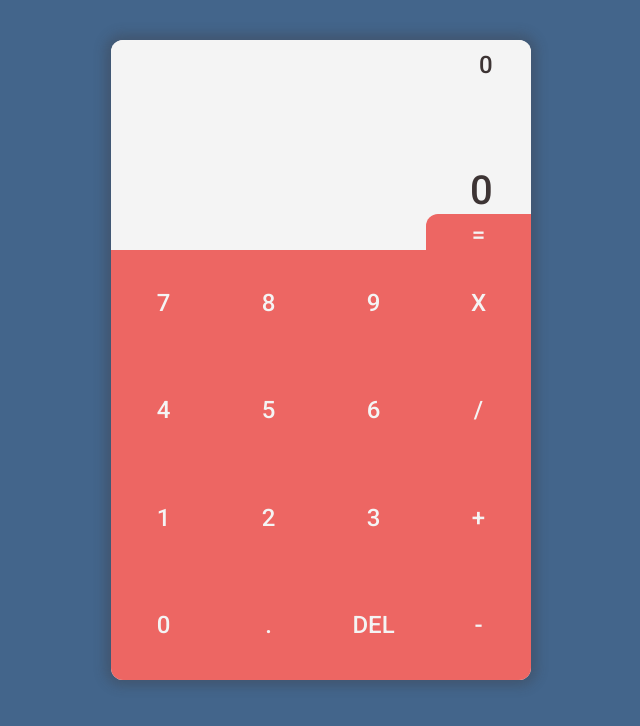
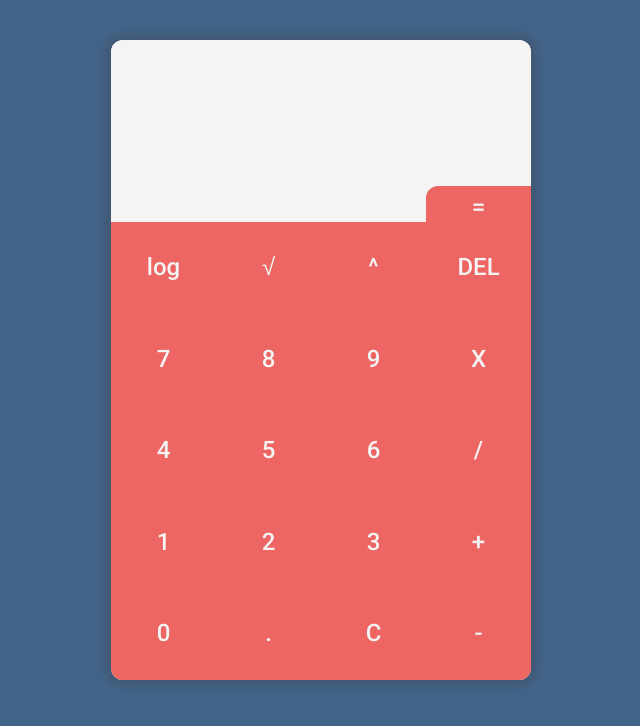
Before and after one commit to SidAbhi/Calculator, a plain HTML site: page index.html in a window 1280 px wide. Both pictures are taken after a click on the element "DEL". Shown: the whole page, without its empty margins (319-959 px from the left). Drawn offline with nearby package versions, Linux system fonts and the light colour scheme.

Commit message:
Input completed

```diff
--- a/calc.js
+++ b/calc.js
@@ -1,50 +1,100 @@
-const numB = document.querySelector('#numB');
-const numA = document.querySelector('#numA');
+const calcBox = document.querySelector('#calc');
 const showOp = document.querySelector('.showOp');
 const tempRslt = document.querySelector('#result');
-let numValA = 0;
-let numValB = 0;
+let num = [0, 0];
+let rsltVal = 0;
+let overwrite = true;
 const btnNum = [...document.querySelectorAll('.Num')];
 const btnOp = [...document.querySelectorAll('.Op')];
 let operator = '';
 
-function inputNum() {
-    val = document.querySelector(`#${this.id}`).dataset.value;
-    if(numB.textContent === '0') {
-        numB.textContent = val;
-    } else if(numB.textContent.length < 16){
-        numB.textContent = `${numB.textContent}${val}`;
-    };
-    numValB = parseInt(numB.textContent);
-    console.log(numValB);
-}
 
-function show() {
-    if(operator === 'plus') {
-        showOp.textContent = `+`;
-    } else if(operator === 'neg') {
-        showOp.textContent = `-`;
-    } else if(operator === 'mult') {
-        showOp.textContent = `x`;
-    } else if(operator === 'div') {
-        showOp.textContent = `/`;
+function clear() {
+    calcBox.textContent = '0';
+    num = [0, 0];
+    rsltVal = 0;
+    operator = '';
+    overwrite = true;
+};
+
+function valExt() {
+    str = calcBox.textContent.replace(/[\slog()]/g,'');
+    num = str.split(/[-+x^√\/]/);
+    for (i=0; i<num.length; i++) {
+        num[i] = parseInt(num[i]);
     };
 };
 
-function result() {
-    numB.textContent = `0`;
-    numValA = numValB;
-    operator = document.querySelector(`#${this.id}`).id;
-    numA.textContent = `${numValB}`;
-    console.log(operator);
+function calc() {
+    valExt();
 
+};
 
+function del() {
+    if (Number.isNaN(num[1]) || operator === 'log') {
+        calcBox.textContent = calcBox.textContent.replace(/[-+x^√\/\slog()]/g,'');
+    } else {
+        calcBox.textContent = calcBox.textContent.slice(0, -1);
+    };
+    valExt();
 }
 
-btnNum.forEach(num => {
-    num.addEventListener('click', inputNum);
+function inputNum() {
+    nmpad = document.querySelector(`#${this.id}`).dataset.val;
+    if(overwrite === true) {
+        calcBox.textContent = `${nmpad}`;
+        overwrite = false;
+    } else if(operator === 'log'){
+        valExt();
+        calcBox.textContent = `log(${num[0]}${nmpad})`
+    } else {
+        calcBox.textContent = `${calcBox.textContent}${nmpad}`;
+    }
+    valExt();
+};
+
+function inputOp() {
+    overwrite = false;
+    oppad = document.querySelector(`#${this.id}`).id;
+    opc = calcBox.textContent.replace(/[^-+x^√\/l]/g,"").length;
+    if(oppad === 'plus') {
+        calcBox.textContent = `${calcBox.textContent} + `;
+        operator = oppad;
+    } else if(oppad === 'neg') {
+        calcBox.textContent = `${calcBox.textContent} - `;
+        operator = oppad;
+    } else if(oppad === 'mult') {
+        calcBox.textContent = `${calcBox.textContent} x `;
+        operator = oppad;
+    } else if(oppad === 'div') {
+        calcBox.textContent = `${calcBox.textContent} / `;
+        operator = oppad;
+    } else if(oppad === 'sqrt') {
+        calcBox.textContent = `${calcBox.textContent} √ `;
+        operator = oppad;
+    } else if(oppad === 'pwr') {
+        calcBox.textContent = `${calcBox.textContent} ^ `;
+        operator = oppad;
+    } else if(oppad === 'log') {
+        calcBox.textContent = `log(${calcBox.textContent})`;
+        operator = oppad;
+    } else if(oppad === 'clear'){
+        clear();
+    } else if(oppad === 'del') {
+        valExt();
+        del();
+        if(calcBox.textContent === '0') {
+            overwrite = true;
+        };
+    } else if(oppad === 'eql') {
+        return x;
+    }
+};
+
+btnNum.forEach(val => {
+    val.addEventListener('click', inputNum);
 });
 
 btnOp.forEach(op => {
-    op.addEventListener('click', result);
+    op.addEventListener('click', inputOp)
 });
--- a/index.html
+++ b/index.html
@@ -10,26 +10,29 @@
   <body>
     <main>
         <div class="calcbase center calcgrid">
-            <div class="btnMrg" id="firstOp"><p id="numA"> </p><br><p class="largeTxt showOp"> </p></div>
-            <div class="btnMrg largeTxt" id="numB">0</div>
+            <div class="btnMrg largeTxt" id="calc">0</div>
             <div class="btnSml btnMrg" id="result"></div>
             <div class="btnSml Op btnMrg" id="eql">=</div>
-            <div class="btn Num btnMrg" id="num7" data-value="7">7</div>
-            <div class="btn Num btnMrg" id="num8" data-value="8">8</div>
-            <div class="btn Num btnMrg" id="num9" data-value="9">9</div>
+            <div class="btn Num btnMrg" id="num7" data-val="7">7</div>
+            <div class="btn Num btnMrg" id="num8" data-val="8">8</div>
+            <div class="btn Num btnMrg" id="num9" data-val="9">9</div>
             <div class="btn Op btnMrg" id="mult">X</div>
-            <div class="btn Num btnMrg" id="num4" data-value="4">4</div>
-            <div class="btn Num btnMrg" id="num5" data-value="5">5</div>
-            <div class="btn Num btnMrg" id="num6" data-value="6">6</div>
+            <div class="btn Num btnMrg" id="num4" data-val="4">4</div>
+            <div class="btn Num btnMrg" id="num5" data-val="5">5</div>
+            <div class="btn Num btnMrg" id="num6" data-val="6">6</div>
             <div class="btn Op btnMrg" id="div" >/</div>
-            <div class="btn Num btnMrg" id="num1" data-value="1">1</div>
-            <div class="btn Num btnMrg" id="num2" data-value="2">2</div>
-            <div class="btn Num btnMrg" id="num3" data-value="3">3</div>
+            <div class="btn Num btnMrg" id="num1" data-val="1">1</div>
+            <div class="btn Num btnMrg" id="num2" data-val="2">2</div>
+            <div class="btn Num btnMrg" id="num3" data-val="3">3</div>
             <div class="btn Op btnMrg" id="plus">+</div>
-            <div class="btn Num btnMrg" id="num0" data-value="0">0</div>
-            <div class="btn Num btnMrg" id="dot" data-value=".">.</div>
+            <div class="btn Num btnMrg" id="num0" data-val="0">0</div>
+            <div class="btn Num btnMrg" id="dot" data-val=".">.</div>
             <div class="btn Op btnMrg" id="del">DEL</div>
             <div class="btn Op btnMrg" id="neg">-</div>
+            <div class="btn Op btnMrg" id="log">log</div>
+            <div class="btn Op btnMrg" id="clear">C</div>
+            <div class="btn Op btnMrg" id="sqrt">√</div>
+            <div class="btn Op btnMrg" id="pwr">^</div>
         </div>
     </main>
   </body>
--- a/style.css
+++ b/style.css
@@ -21,24 +21,24 @@ p {
 }
 .calcgrid {
     display: grid;
-    grid-template-rows: 3fr 2fr 1fr repeat(4, 2fr);
+    grid-template-rows: 4fr 1fr repeat(5, 2fr);
     grid-template-columns: repeat(4,1fr);
     grid-template-areas:
-    "z z z z"
     "a a a a"
     "b b b eq"
+    "lg sr pw dl"
     "sv eg ni x"
     "fr fv sx dv"
     "on tw th pl"
-    "zr dt dl ng";
+    "zr dt cl ng";
 }
 .btnMrg {
-    border: 8px;
+    border: 4px;
     text-align: center;
 }
 .btn {
-    padding-top: 5vh;
-    padding-bottom: 5vh;
+    padding-top: 4vh;
+    padding-bottom: 4vh;
     color: #f4f4f4;
     background-color: #ed6663;
 }
@@ -49,21 +49,11 @@ p {
     padding-top: 1vh;
     color: #636363;
 }
-.showOp {
-    margin-top: 42px;
-}
-#firstOp {
-    grid-area: z;
-    text-align: right;
-    padding-top: 2vh;
-    padding-right: 3vw;
-    background-color: #f4f4f4;
-    color: #3d3434;
-}
 .largeTxt {
     font-size: 40px;
 }
-#numB {
+#calc {
+    overflow: auto;
     grid-area: a;
     text-align: right;
     padding-top: 3vh;
@@ -89,7 +79,7 @@ p {
         border-radius: 12px;
         box-shadow: 0px 0px 12px 6px #3d34344d;
     }
-    #firstOp {
+    #calc {
         border-radius: 12px 12px 0px 0px;
     }
     main {
@@ -179,3 +169,15 @@ p {
 #num9 {
     grid-area: ni;
 }
+#log {
+    grid-area: lg;
+}
+#clear {
+    grid-area: cl;
+}
+#sqrt {
+    grid-area: sr;
+}
+#pwr {
+    grid-area: pw;
+}
```
